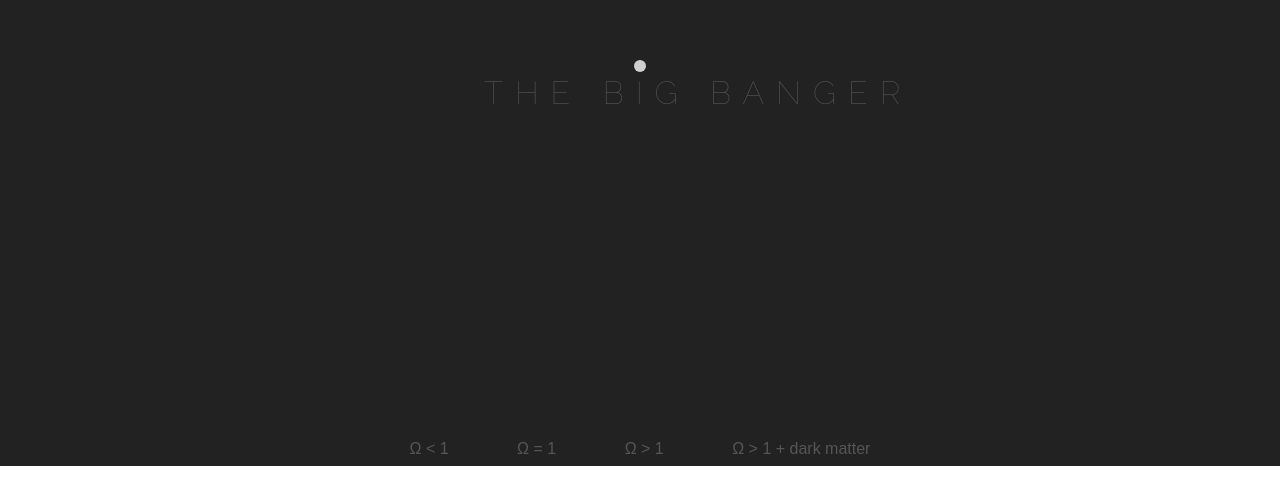
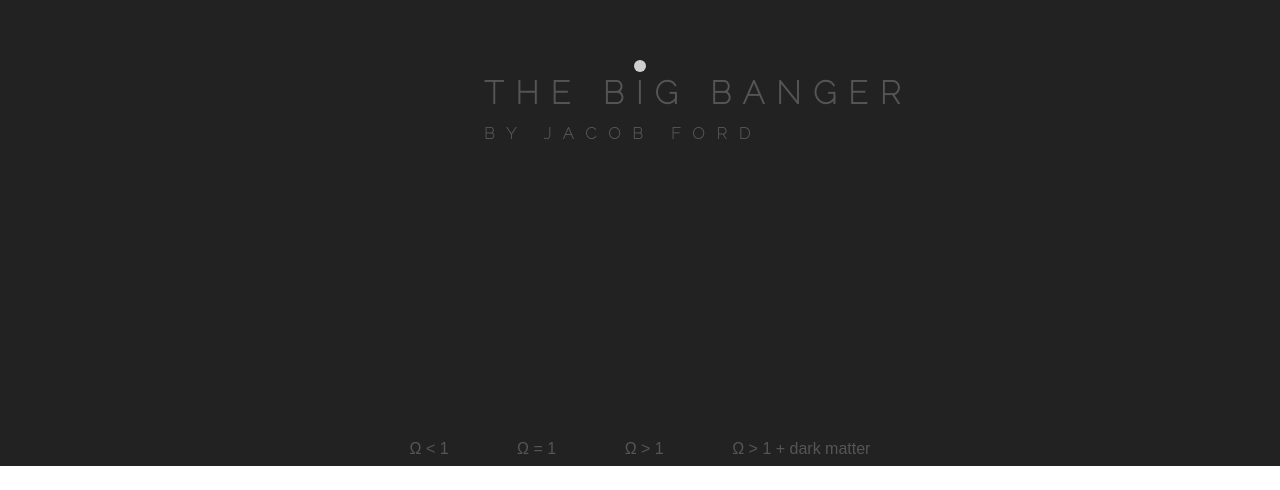
Before and after one commit to unitof/big-banger, a plain HTML site: page index.html in a window 1280 px wide. Shown: the part 334-824 px from the top of the page. Drawn offline with Linux system fonts and the light colour scheme.

Commit message:
cooler title

```diff
--- a/index.html
+++ b/index.html
@@ -76,15 +76,26 @@ form#modelchooser input[name=expmodel]:checked + label {
 	color: #cfcfcf;
 }
 
-h1#title {
-	margin: 0;
+div#title {
+	position: absolute;
+	text-align: left;
 	font-family: Raleway;
 	font-weight: 100;
 	text-transform: uppercase;
-	letter-spacing: 12px;
-	position: absolute;
 	top: calc(50% + 8px);
 	left: calc(50% - 156px);
+}
+
+h1 {
+	font-size: 24pt;
+	margin: 0;
+	letter-spacing: 12px;
+}
+
+h2 {
+	position: relative;
+	font-size: 12pt;
+	letter-spacing: 12px;
 }
 
 .bootscreen {
@@ -113,7 +124,10 @@ function runsimulation(omegaval) {
 </head>
 <body class="prebang">
 	<div id="background">
-		<h1 id="title" class="bootscreen">The Big Banger</h1>
+		<div id='title' class="bootscreen">
+			<h1>The Big Banger</h1>
+			<h2>by Jacob Ford</h2>
+		</div>
 		<div id="controlpanel">
 			<form id="modelchooser">
 				<input type="radio" name="expmodel" id="omegalt1" onclick="runsimulation('omegalt1');">
```
